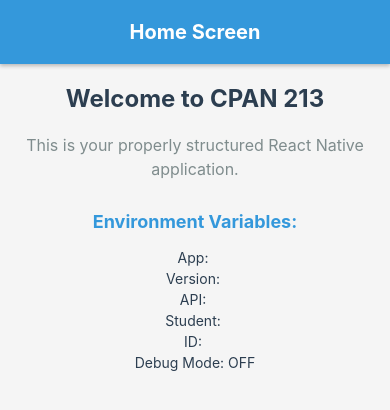
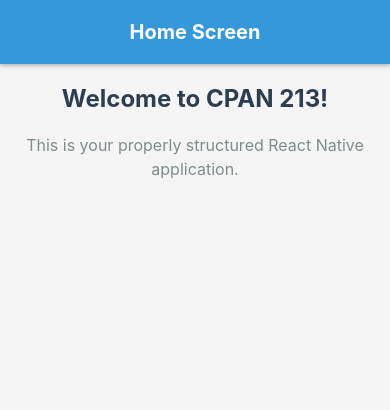
Before and after one commit to April-Paz/EnvironmentTest, a React Native app: screen / in a window 390 px wide. Shown: the top 410 px of the page. Built offline with nearby package versions, Linux system fonts and the light colour scheme.

Commit message:
Update HomeScreen.js

```diff
--- a/src/screens/Home/HomeScreen.js
+++ b/src/screens/Home/HomeScreen.js
@@ -1,6 +1,6 @@
 import React from 'react';
 import { View, Text, StyleSheet, ScrollView } from 'react-native';
-import Header from '../../components/common/Header';
+import { Header } from '../../components';
 import AppConfig from '../../services/config';
 
 const HomeScreen = () => {
@@ -10,20 +10,9 @@ const HomeScreen = () => {
     <View style={styles.container}>
       <Header title="Home Screen" />
       <ScrollView style={styles.content}>
-        <Text style={styles.welcomeText}>Welcome to CPAN 213</Text>
+        <Text style={styles.welcomeText}>Welcome to CPAN 213!</Text>
         <Text style={styles.description}>
           This is your properly structured React Native application.
-        </Text>
-
-        {/* ADD THESE LINES TO SEE ENV VARIABLES IN THE APP */}
-        <Text style={styles.debugTitle}>Environment Variables:</Text>
-        <Text style={styles.debugText}>App: {AppConfig.appName}</Text>
-        <Text style={styles.debugText}>Version: {AppConfig.version}</Text>
-        <Text style={styles.debugText}>API: {AppConfig.apiBaseUrl}</Text>
-        <Text style={styles.debugText}>Student: {AppConfig.studentName}</Text>
-        <Text style={styles.debugText}>ID: {AppConfig.studentId}</Text>
-        <Text style={styles.debugText}>
-          Debug Mode: {AppConfig.debugMode ? 'ON' : 'OFF'}
         </Text>
       </ScrollView>
     </View>
@@ -51,21 +40,6 @@ const styles = StyleSheet.create({
     color: '#7f8c8d',
     textAlign: 'center',
     lineHeight: 24,
-    marginBottom: 30,
-  },
-  // Added new styles to see the environment variables
-  debugTitle: {
-    fontSize: 18,
-    fontWeight: 'bold',
-    color: '#3498db',
-    marginBottom: 15,
-    textAlign: 'center',
-  },
-  debugText: {
-    fontSize: 14,
-    color: '#2c3e50',
-    marginVertical: 2,
-    textAlign: 'center',
   },
 });
 
```
